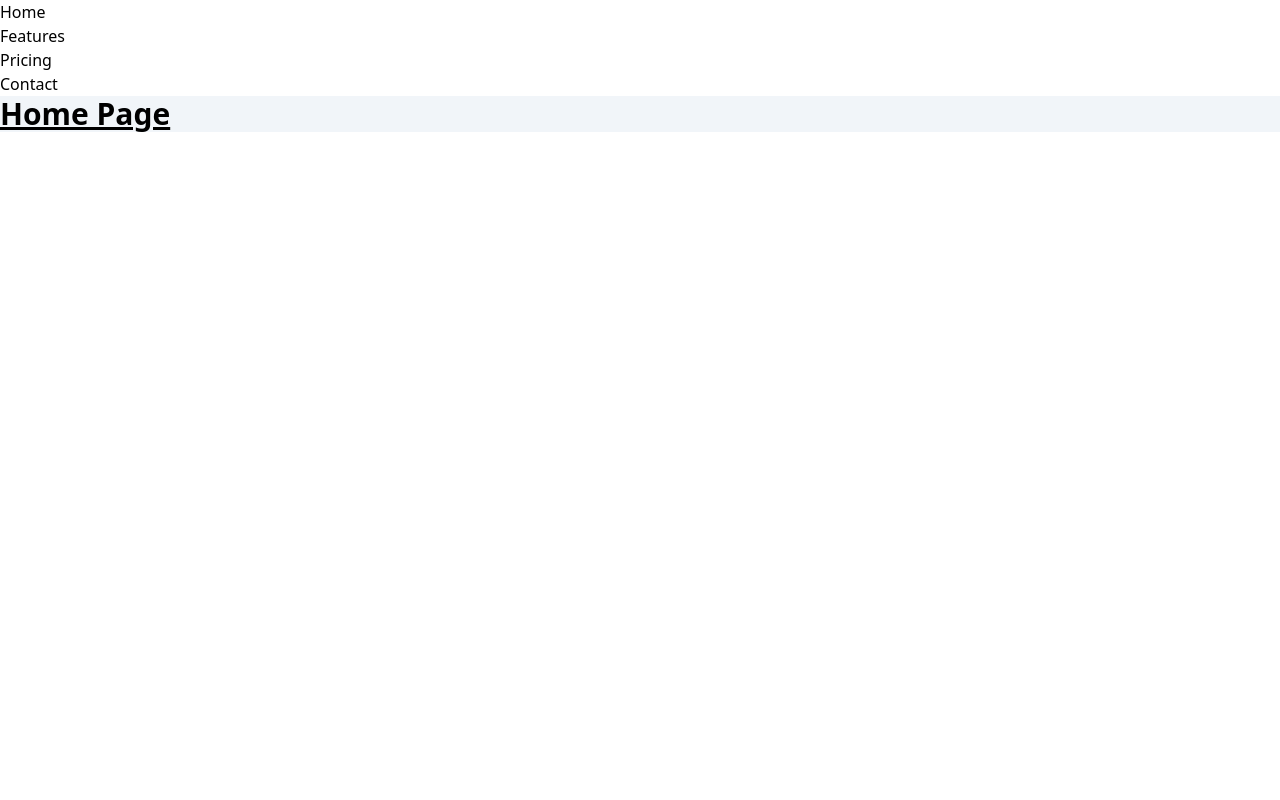
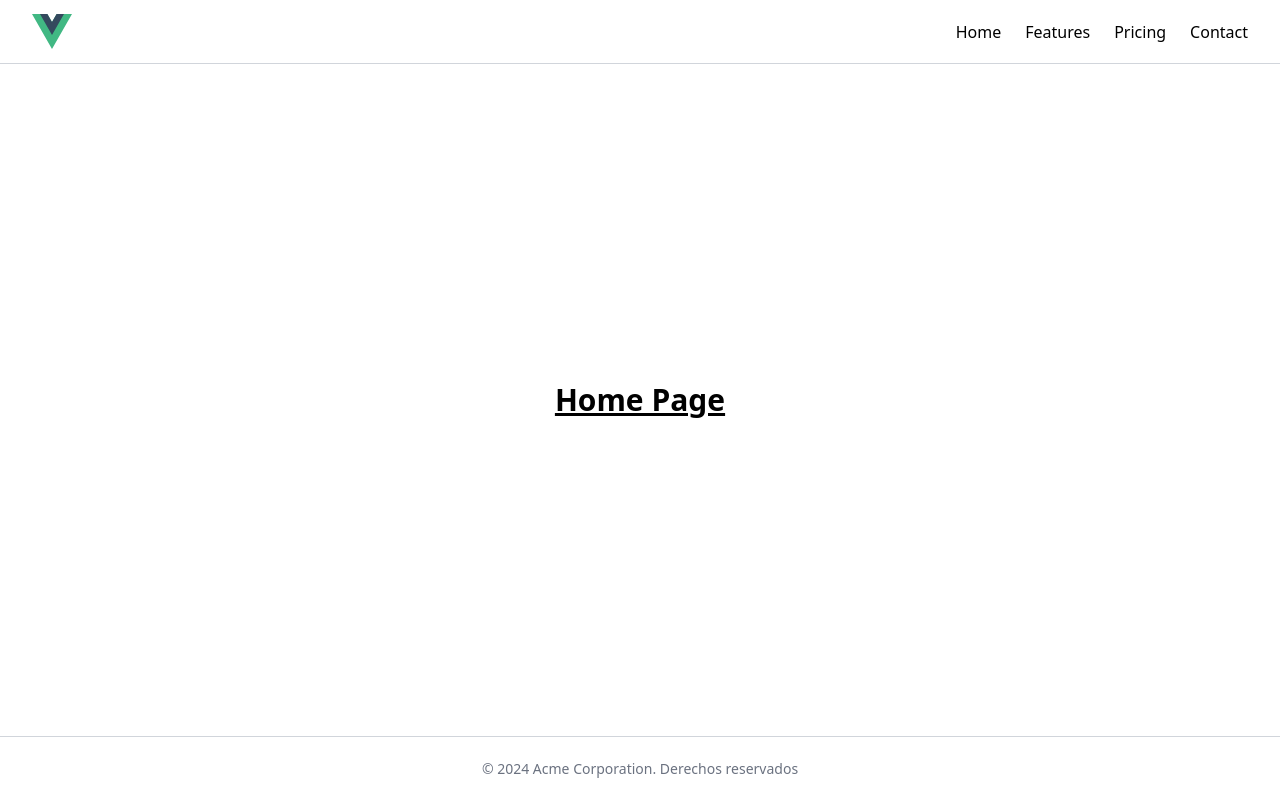
Before and after one commit to AlonsoAM/vue-spa, a Vue app: page / in a window 1280 px wide. Built offline with nearby package versions, Linux system fonts and the light colour scheme.

Commit message:
Reutilizacion de codigo HTML

```diff
--- a/src/App.vue
+++ b/src/App.vue
@@ -3,25 +3,37 @@
 </script>
 
 <template>
-  <nav>
-    <ul>
-      <li>
-        <router-link to="/">Home</router-link>
-      </li>
-      <li>
-        <router-link to="/features">Features</router-link>
-      </li>
-      <li>
-        <router-link to="/pricing">Pricing</router-link>
-      </li>
-      <li>
-        <router-link to="/contact">Contact</router-link>
-      </li>
-    </ul>
-  </nav>
-  <main class="bg-slate-100">
-    <RouterView />
-  </main>
+  <div class="flex flex-col h-screen">
+    <!-- Header -->
+    <header class="flex items-center h-14 px-4 border-b border-gray-300 sm:h-16 md:px-6 lg:px-8">
+      <div>
+        <a class="flex items-center gap-2 font-semibold" href="#">
+          <img alt="Vue logo" class="logo" src="@/assets/logo.svg" width="40" height="40" />
+        </a>
+      </div>
+      <nav class="ml-auto space-x-4 flex items-center h-10 sm:space-x-6">
+        <router-link to="/"> Home</router-link>
+        <router-link to="/features"> Features</router-link>
+        <router-link to="/pricing"> Pricing</router-link>
+        <router-link to="/contact"> Contact</router-link>
+      </nav>
+    </header>
+    <!-- Fin Header -->
+
+    <!-- Main -->
+    <main class="flex-1 flex items-center justify-center py-6">
+      <router-view></router-view>
+    </main>
+    <!-- Fin Main -->
+
+    <!-- Footer -->
+    <footer class="flex items-center h-14 px-4 border-t border-gray-300 sm:h-16 md:px-6 lg:px-8">
+      <p class="flex-1 text-sm text-gray-500 text-center">
+        © {{ new Date().getFullYear() }} Acme Corporation. Derechos reservados
+      </p>
+    </footer>
+    <!-- Fin Footer -->
+  </div>
 </template>
 
 <style scoped>
```
